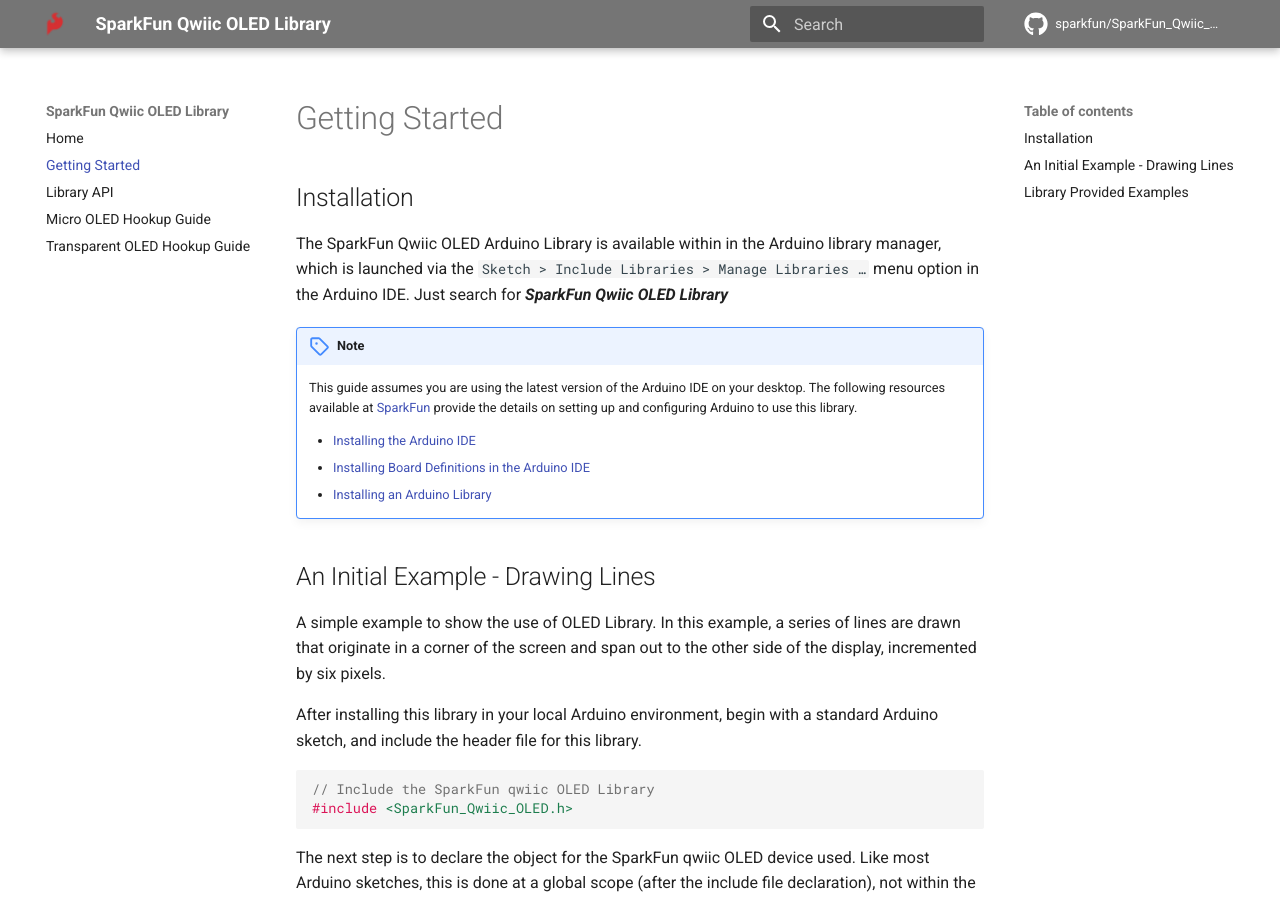
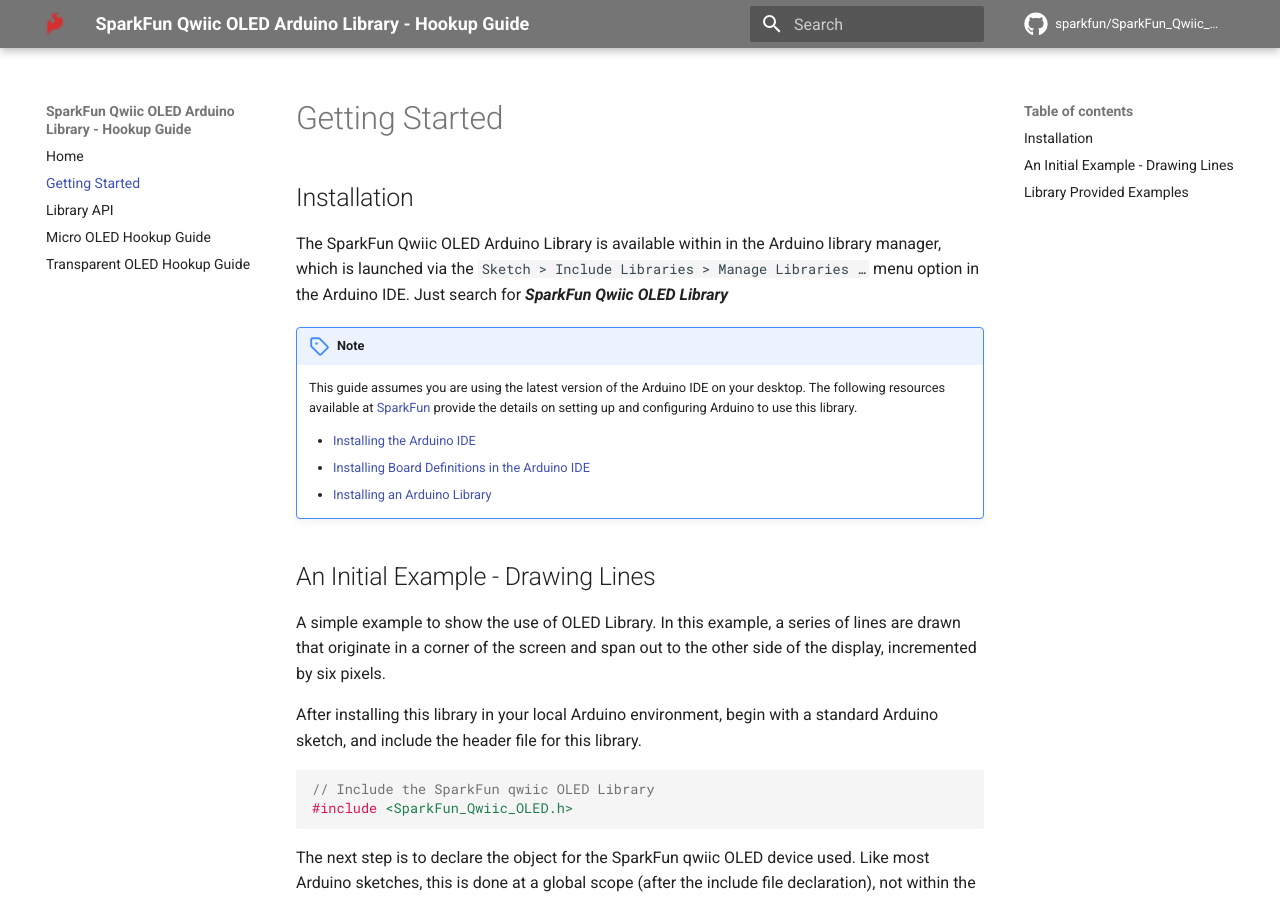
Before and after one commit to sparkfun/SparkFun_Qwiic_OLED_Arduino_Library, an MkDocs documentation site: the page built from docs/started.md, in a window 1280 px wide and 900 px high. Built offline with MkDocs 1.6.1 and Material for MkDocs 9.7.7, drawn with Linux system fonts in a browser that asks for light colours; comment, search, counter and statistics services are not loaded.

Commit message:
Update mkdocs.yml

```diff
--- a/mkdocs.yml
+++ b/mkdocs.yml
@@ -1,5 +1,5 @@
 
-site_name: SparkFun Qwiic OLED Library
+site_name: SparkFun Qwiic OLED Arduino Library - Hookup Guide
 site_description: SparkFun Arduino Library for Qwiic OLED Boards
 site_url: https://sparkfun.github.io/SparkFun_Qwiic_OLED_Arduino_Library
 
```
